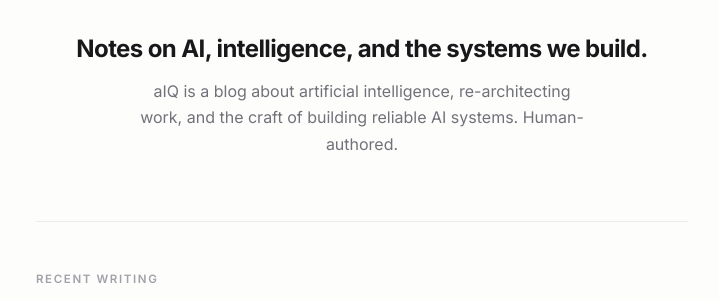
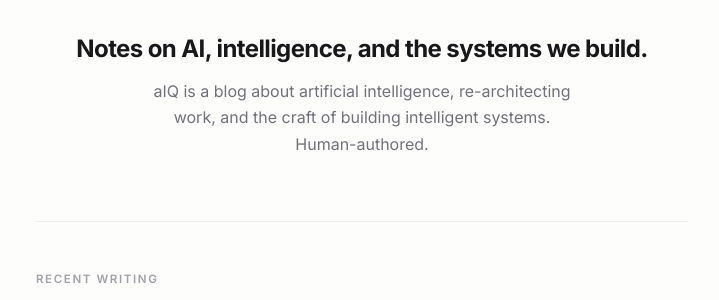
Before and after one commit to accilium/aIQ-blog, a Jekyll site: the page built from index.html, in a window 1280 px wide. Shown: the part 264-564 px from the top of the page, without its empty margins (278-997 px from the left). Built offline with Jekyll 4.4.1, drawn with Linux system fonts in a browser that asks for light colours.

Commit message:
Update blog description copy and split human-authored onto its own line (#14)
Co-authored-by: Claude <noreply@anthropic.com>

```diff
--- a/_config.yml
+++ b/_config.yml
@@ -1,8 +1,8 @@
 title: aIQ Blog
 tagline: Notes on AI, intelligence, and the systems we build.
-description: >-
-  aIQ is a blog about artificial intelligence, re-architecting work, and the
-  craft of building reliable AI systems. Human-authored.
+description: |-
+  aIQ is a blog about artificial intelligence, re-architecting work, and the craft of building intelligent systems.
+  Human-authored.
 author: aIQ
 baseurl: "/aIQ-blog"
 url: "https://accilium.github.io"
--- a/index.html
+++ b/index.html
@@ -12,7 +12,7 @@ layout: default
   </div>
 
   <p class="hero-tagline">{{ site.tagline }}</p>
-  <p class="hero-description">{{ site.description }}</p>
+  <p class="hero-description">{{ site.description | newline_to_br }}</p>
 </section>
 
 <section class="posts">
```
Also changed, not shown: README.md.
